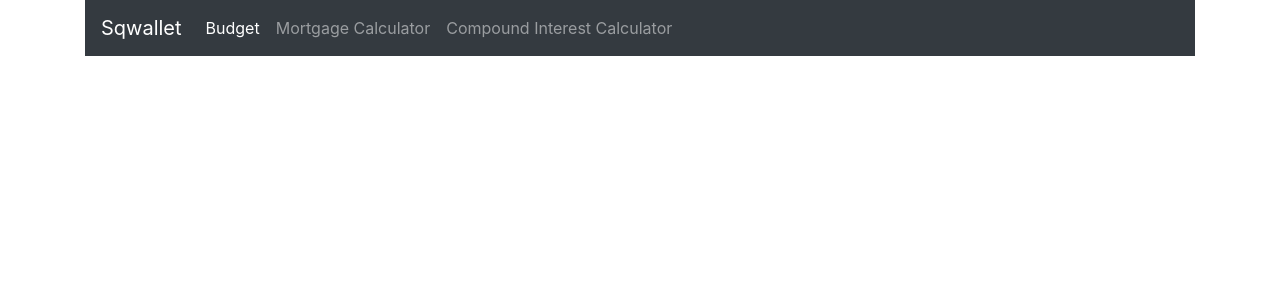
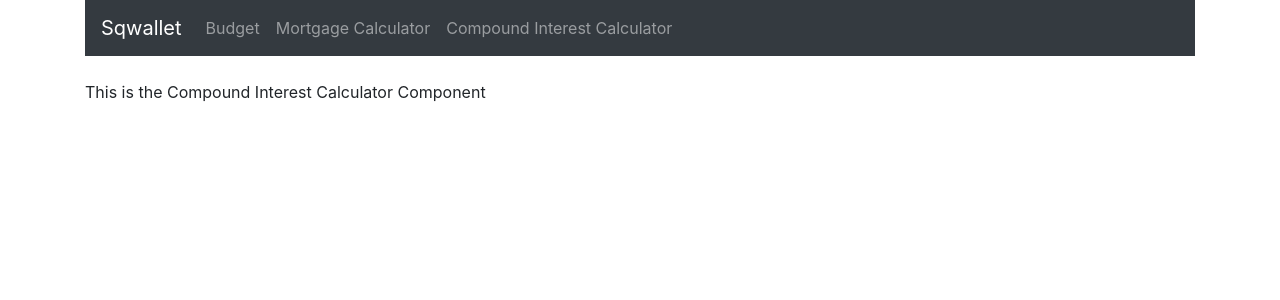
Before and after one commit to DrewKeirn/sqwallet, a React (Create React App) app: page /cicalc in a window 1280 px wide. Shown: the top 300 px of the page. Built offline with nearby package versions, Linux system fonts and the light colour scheme.

Commit message:
added routes to component tabs

```diff
--- a/src/App.js
+++ b/src/App.js
@@ -7,6 +7,8 @@ import "bootstrap/dist/css/bootstrap.min.css"
 // routes to components
 import Navbar from "./components/navbar.component";
 import Budget from "./components/budget.component";
+import MortgageCalc from "./components/mortgage-calc.component";
+import CompIntCalc from "./components/ci-calc.component";
 
 function App() {
   return (
@@ -15,6 +17,8 @@ function App() {
         <Navbar />
         <br/>
         <Route path="/budget" component={Budget} />
+        <Route path="/mortgagecalc" component={MortgageCalc}/>
+        <Route path="/cicalc" component={CompIntCalc}/>
       </div>
     </Router>
   );
--- a/src/components/ci-calc.component.js
+++ b/src/components/ci-calc.component.js
@@ -0,0 +1,12 @@
+import React, { Component } from 'react';
+import { Link } from 'react-router-dom';
+
+export default class CompIntCalc extends Component {
+  render() {
+    return(
+      <div>
+        <p>This is the Compound Interest Calculator Component</p>
+      </div>
+    )
+  }
+}
--- a/src/components/mortgage-calc.component.js
+++ b/src/components/mortgage-calc.component.js
@@ -0,0 +1,12 @@
+import React, { Component } from 'react';
+import { Link } from 'react-router-dom';
+
+export default class MortgageCalc extends Component {
+  render() {
+    return(
+      <div>
+        <p>This is the Mortgage Calculator Component</p>
+      </div>
+    )
+  }
+}
--- a/src/components/navbar.component.js
+++ b/src/components/navbar.component.js
@@ -11,15 +11,15 @@ export default class Navbar extends Component {
         </button>
         <div class="collapse navbar-collapse" id="navbarNav">
           <ul class="navbar-nav">
-            <li class="nav-item active">
-              <a class="nav-link" href="/budget">Budget<span class="sr-only">(current)</span></a>
+            <li class="nav-item">
+              <a class="nav-link" href="/budget">Budget</a>
             </li>
-          <li class="nav-item">
-            <a class="nav-link" href="#">Mortgage Calculator</a>
-          </li>
-          <li class="nav-item">
-            <a class="nav-link" href="#">Compound Interest Calculator</a>
-          </li>
+            <li class="nav-item">
+              <a class="nav-link" href="/mortgagecalc">Mortgage Calculator</a>
+            </li>
+            <li class="nav-item">
+              <a class="nav-link" href="/cicalc">Compound Interest Calculator</a>
+            </li>
         </ul>
       </div>
       </nav>
```
